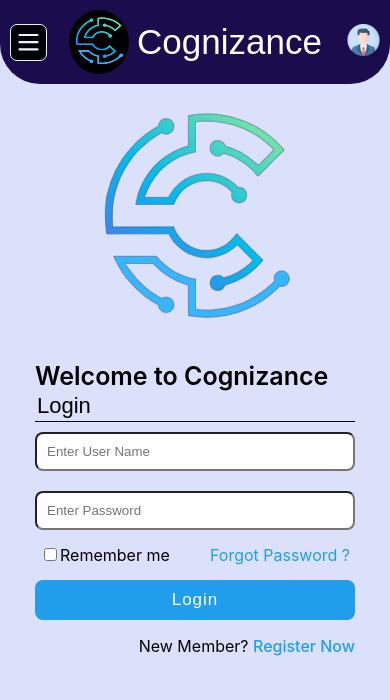
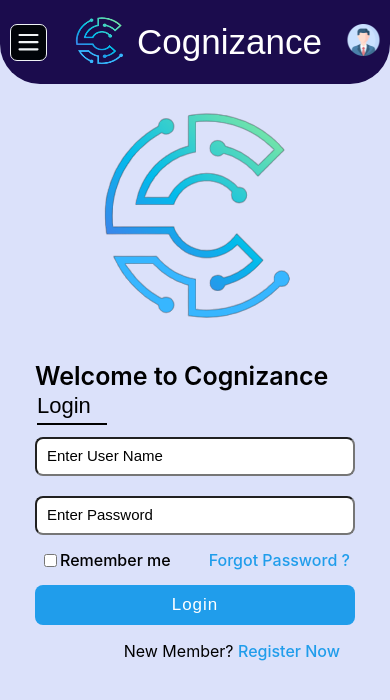
Before and after one commit to nazeer-18/cognizane-cms, a React (Create React App) app in the folder cognizance-cms/: page /login in a window 390 px wide. Shown: the top 700 px of the page. Built offline with nearby package versions, Linux system fonts and the light colour scheme.

Commit message:
made image responsive in login page

```diff
--- a/cognizance-cms/src/components/Login.js
+++ b/cognizance-cms/src/components/Login.js
@@ -14,7 +14,9 @@
                     Welcome to Cognizance
                 </div>
                 <div className="login-title">
-                    Login
+                    <span>
+                        Login
+                    </span>
                 </div>
                 <div className="login-form">
                     <form action="">
--- a/cognizance-cms/src/styles/Login.css
+++ b/cognizance-cms/src/styles/Login.css
@@ -22,6 +22,10 @@
     padding: 10px;
 }
 
+.login-image img{
+    width:350px;
+}
+
 .login-container{
     display: flex;
     flex-direction: column;
@@ -44,8 +48,14 @@
     font-family: 'poppins', sans-serif;
     margin-bottom: 10px;
     padding: 2px;
-    border-bottom: 1px solid black;
     font-weight: 500;
+}
+
+.login-title span{
+    display: block;
+    width: 70px;
+    border-bottom: 2px solid black;
+    padding-bottom: 4px;
 }
 
 .login-form-component{
@@ -61,6 +71,14 @@
     box-sizing: border-box;
 }
 
+.login-form-component input::placeholder{
+    font-size: 15px;
+    color:black;
+    font-weight: 500;
+    font-family: 'poppins', sans-serif;
+
+}
+
 .login-form-adds{
     display: flex;
     width: 100%;
@@ -69,6 +87,17 @@
     justify-content: space-between;
     align-items: center;
     box-sizing: border-box;
+}
+
+.remember-me{
+    display: flex;
+    align-items: flex-end;
+    font-weight: 480;
+    justify-content: center;
+}
+
+.forgot-pwd span{
+    font-weight: 500;
 }
 
 .login-form-button{
@@ -96,6 +125,7 @@
 
 .new-signup span{
     font-weight: 500;
+    padding-right: 15px;
 }
 
 @media(max-width:850px){
@@ -109,4 +139,14 @@
     .loginpage-container{
         align-content: flex-start;
     }
+    .login-image img{
+        width:auto;
+    }
 }
+
+@media(min-height:1000px){
+    .loginpage-container{
+        align-content: flex-start;
+        padding-top: 100px;
+    }
+}
--- a/cognizance-cms/src/styles/Navbar.css
+++ b/cognizance-cms/src/styles/Navbar.css
@@ -85,7 +85,6 @@
 }
 
 .navbar-logo{
-    background-color: black;
     border-radius: 50%;
     margin-right: 5px;
     padding: 5px;
```
